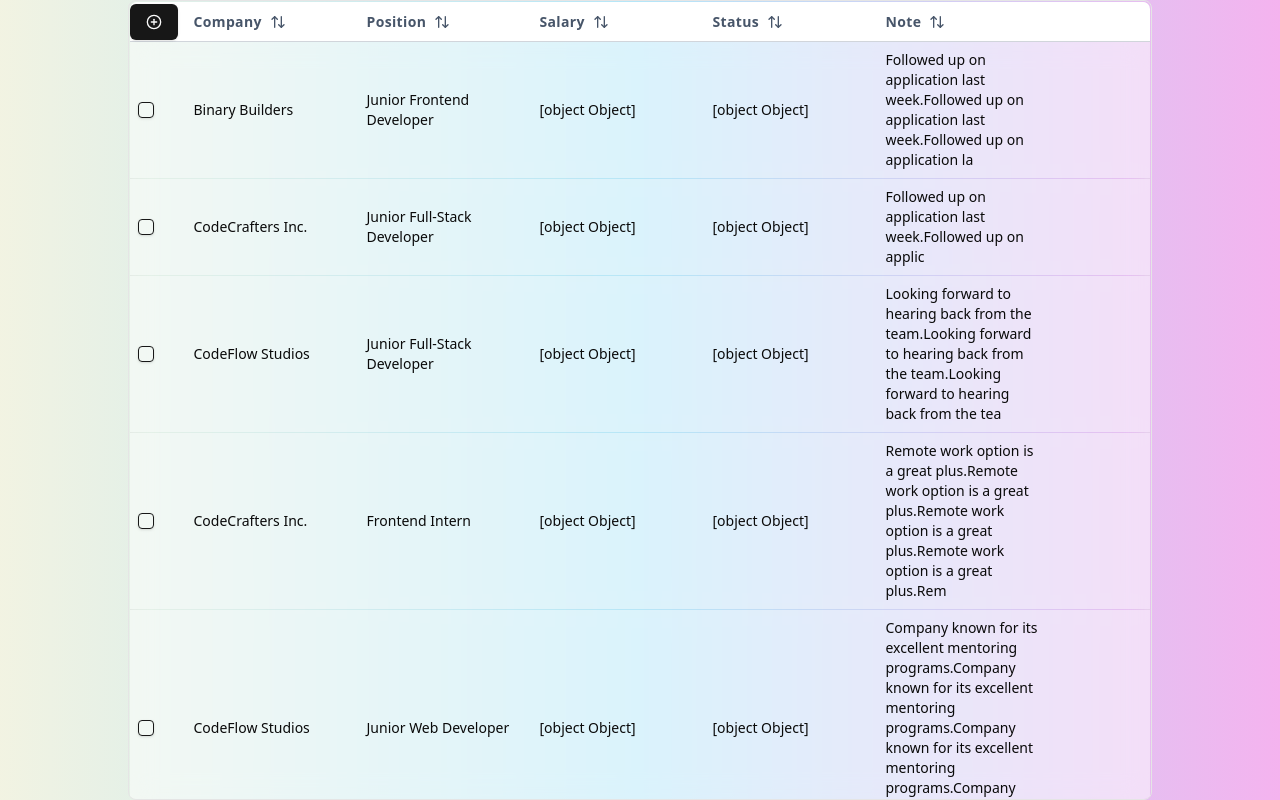
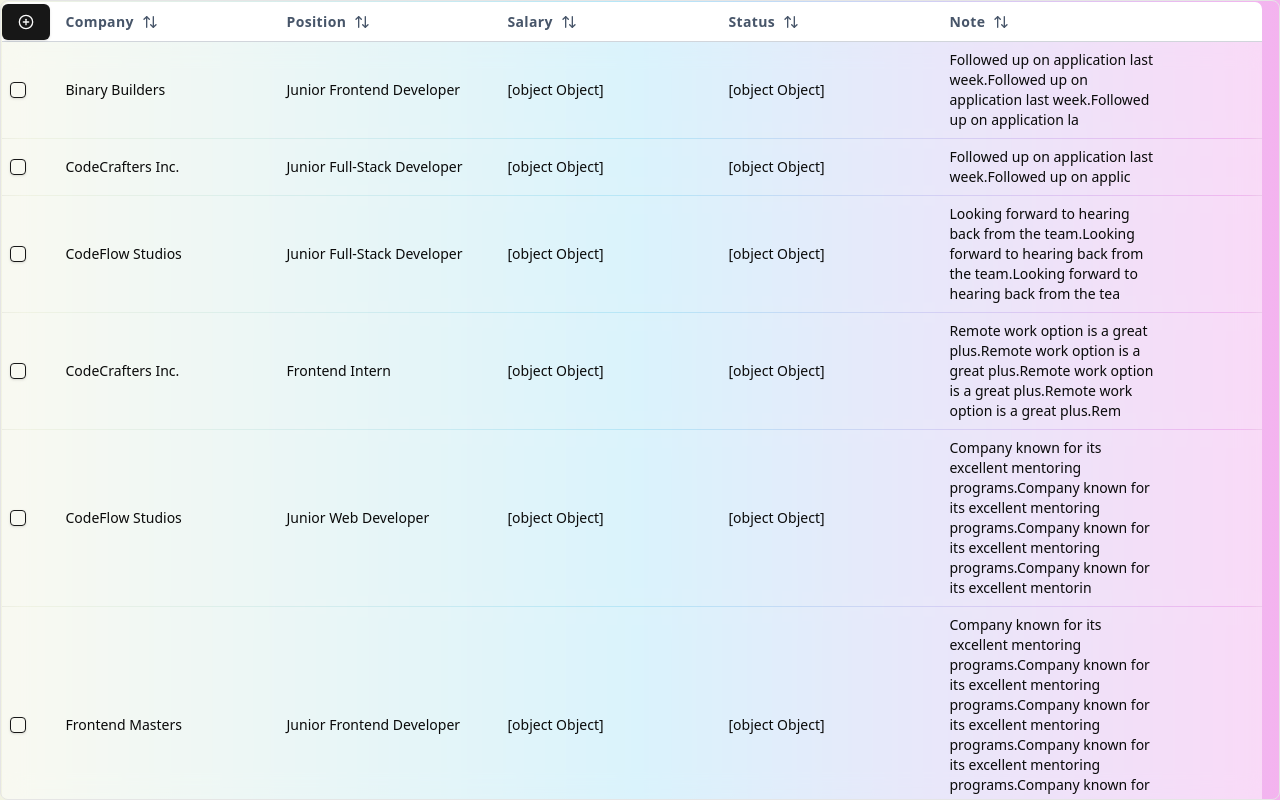
Before and after one commit to refvds/job-application-tracker, a React (Vite) app in the folder frontend/: page / in a window 1280 px wide. Built offline with nearby package versions, Linux system fonts and the light colour scheme.

Commit message:
[style]: add custom scroll

```diff
--- a/frontend/src/App.tsx
+++ b/frontend/src/App.tsx
@@ -3,7 +3,7 @@
 function App() {
   return (
     <main className='flex justify-center items-center h-screen bg-[linear-gradient(90deg,_hsla(64,_41%,_92%,_1)_0%,_hsla(196,_83%,_84%,_1)_50%,_hsla(305,_75%,_83%,_1)_100%)]'>
-      <div className='max-w-5xl'>
+      <div className='max-w-7xl'>
         <JobTable />
       </div>
     </main>
--- a/frontend/src/components/shared/job-table.tsx
+++ b/frontend/src/components/shared/job-table.tsx
@@ -26,10 +26,10 @@
   });
 
   return (
-    <div className='w-full max-h-[800px] overflow-y-scroll rounded-lg border'>
+    <div className='max-h-[800px] overflow-y-scroll rounded-lg border lg:custom-scroll'>
       <Table
         className={cn(
-          'border rounded-lg border-gray-300 overflow-hidden table-fixed ',
+          'border rounded-lg border-gray-300 overflow-hidden table-fixed w-full',
         )}
       >
         <TableHeader className='overflow-hidden  bg-white'>
--- a/frontend/src/index.css
+++ b/frontend/src/index.css
@@ -66,3 +66,24 @@
     @apply bg-background text-foreground;
   }
 }
+
+@layer utilities {
+  .custom-scroll {
+    @apply overflow-y-auto;
+    @apply pr-4;
+    @apply relative;
+  }
+
+  .custom-scroll::-webkit-scrollbar {
+    width: 6px;
+  }
+
+  .custom-scroll::-webkit-scrollbar-thumb {
+    background-color: rgba(0, 0, 0, 0.5);
+    border-radius: 3px;
+  }
+
+  .custom-scroll::-webkit-scrollbar-track {
+    background: transparent;
+  }
+}
```
